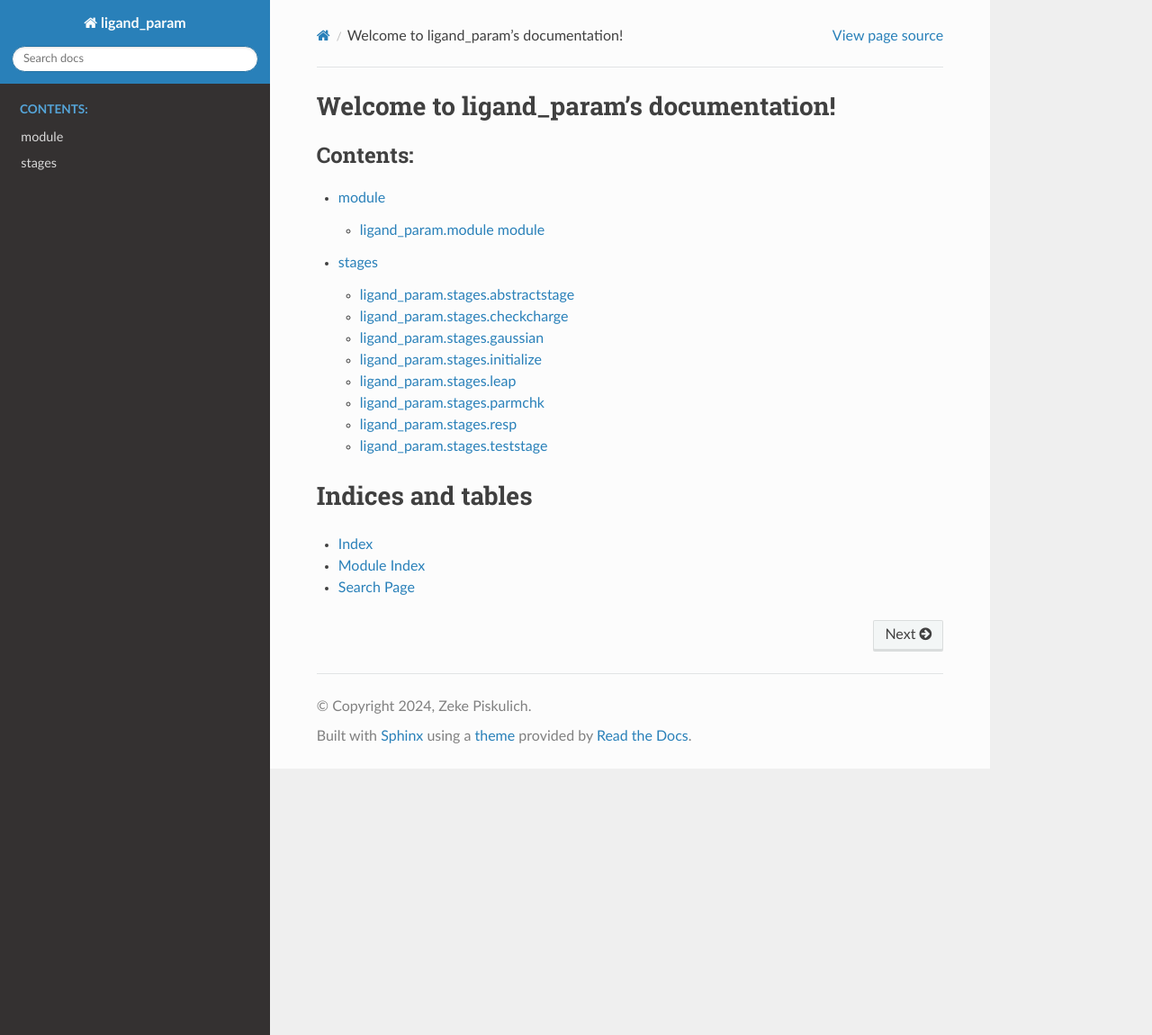
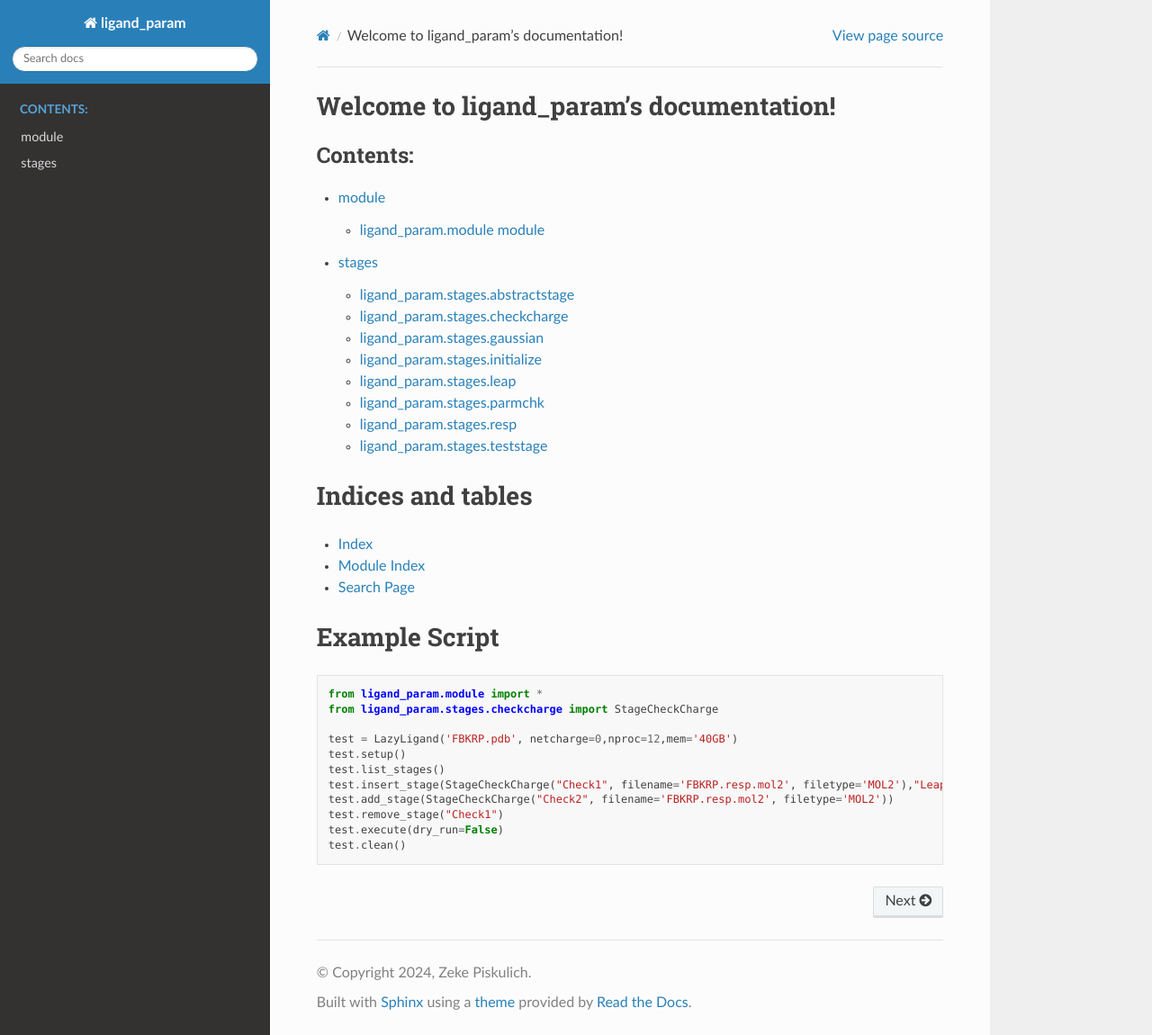
Before and after one commit to piskuliche/ligandparam, a Sphinx documentation site: the page built from ligand-param/docs/source/index.rst, in a window 1280 px wide and 1150 px high. Shown: the whole window at 90% size. Built offline with Sphinx 7.4.7 and the Read the Docs theme 3.1.0, drawn with Linux system fonts in a browser that asks for light colours; the version number could not be read and is left out.

Commit message:
Add example script for using StageCheckCharge in documentation

```diff
--- a/ligand-param/docs/source/index.rst
+++ b/ligand-param/docs/source/index.rst
@@ -19,3 +19,20 @@ Indices and tables
 * :ref:`genindex`
 * :ref:`modindex`
 * :ref:`search`
+
+Example Script
+==============
+
+.. code-block:: python
+
+   from ligand_param.module import *
+   from ligand_param.stages.checkcharge import StageCheckCharge
+
+   test = LazyLigand('FBKRP.pdb', netcharge=0,nproc=12,mem='40GB')
+   test.setup()
+   test.list_stages()
+   test.insert_stage(StageCheckCharge("Check1", filename='FBKRP.resp.mol2', filetype='MOL2'),"Leap")
+   test.add_stage(StageCheckCharge("Check2", filename='FBKRP.resp.mol2', filetype='MOL2'))
+   test.remove_stage("Check1")
+   test.execute(dry_run=False)
+   test.clean()
```
